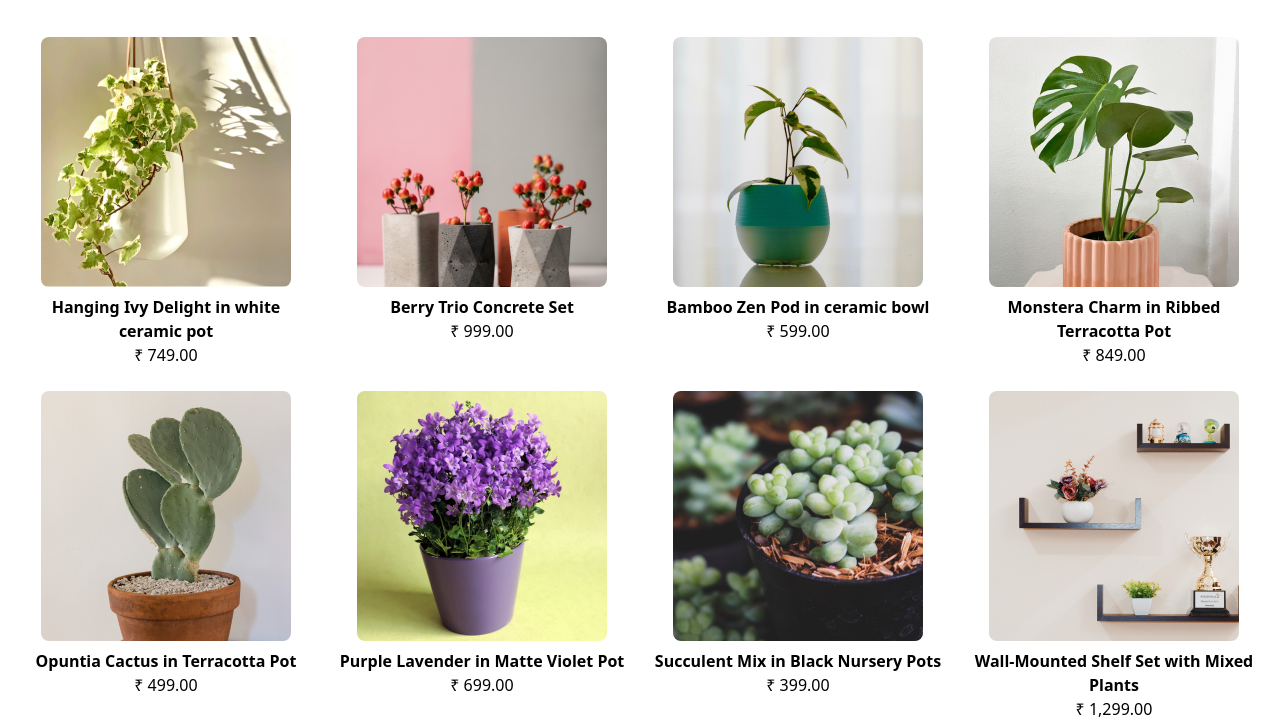
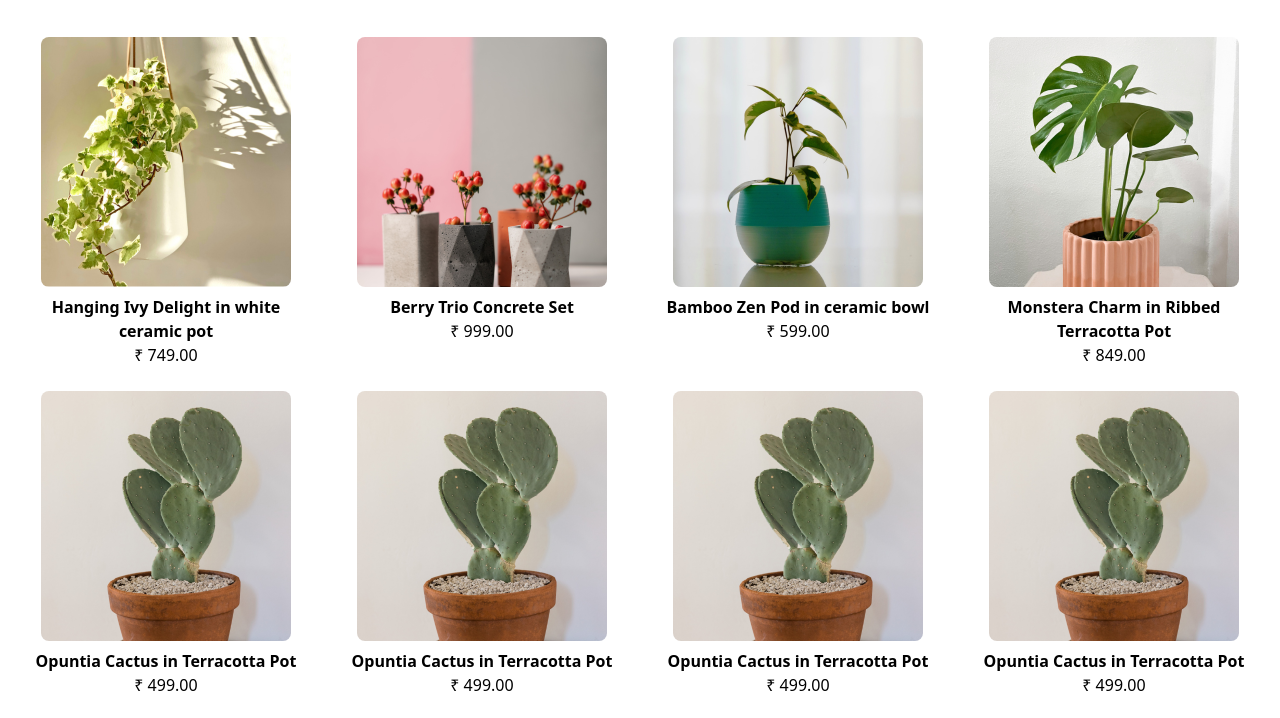
Before and after one commit to MOFILFRANGA-20/Greenden, a plain HTML site: page product.html in a window 1280 px wide. Shown: the part 213-931 px from the top of the page. Drawn offline with nearby package versions, Linux system fonts and the light colour scheme.

Commit message:
My change

```diff
--- a/product.html
+++ b/product.html
@@ -51,6 +51,21 @@
                 <img src="./images/product4.png" alt="" class="inline rounded-lg hover:shadow-2xl transform hover:-translate-y-2">
                 <p class="pt-2 font-semibold">Monstera Charm  in Ribbed Terracotta Pot</p>
                 <p> ₹ 849.00</p>
+            </div>
+            <div>
+                <img src="./images/product5.png" alt="" class="inline rounded-lg hover:shadow-2xl transform hover:-translate-y-2">
+                <p class="pt-2 font-semibold">Opuntia Cactus in Terracotta Pot</p>
+                <p> ₹ 499.00</p>
+            </div>
+            <div>
+                <img src="./images/product5.png" alt="" class="inline rounded-lg hover:shadow-2xl transform hover:-translate-y-2">
+                <p class="pt-2 font-semibold">Opuntia Cactus in Terracotta Pot</p>
+                <p> ₹ 499.00</p>
+            </div>
+            <div>
+                <img src="./images/product5.png" alt="" class="inline rounded-lg hover:shadow-2xl transform hover:-translate-y-2">
+                <p class="pt-2 font-semibold">Opuntia Cactus in Terracotta Pot</p>
+                <p> ₹ 499.00</p>
             </div>
             <div>
                 <img src="./images/product5.png" alt="" class="inline rounded-lg hover:shadow-2xl transform hover:-translate-y-2">
```
